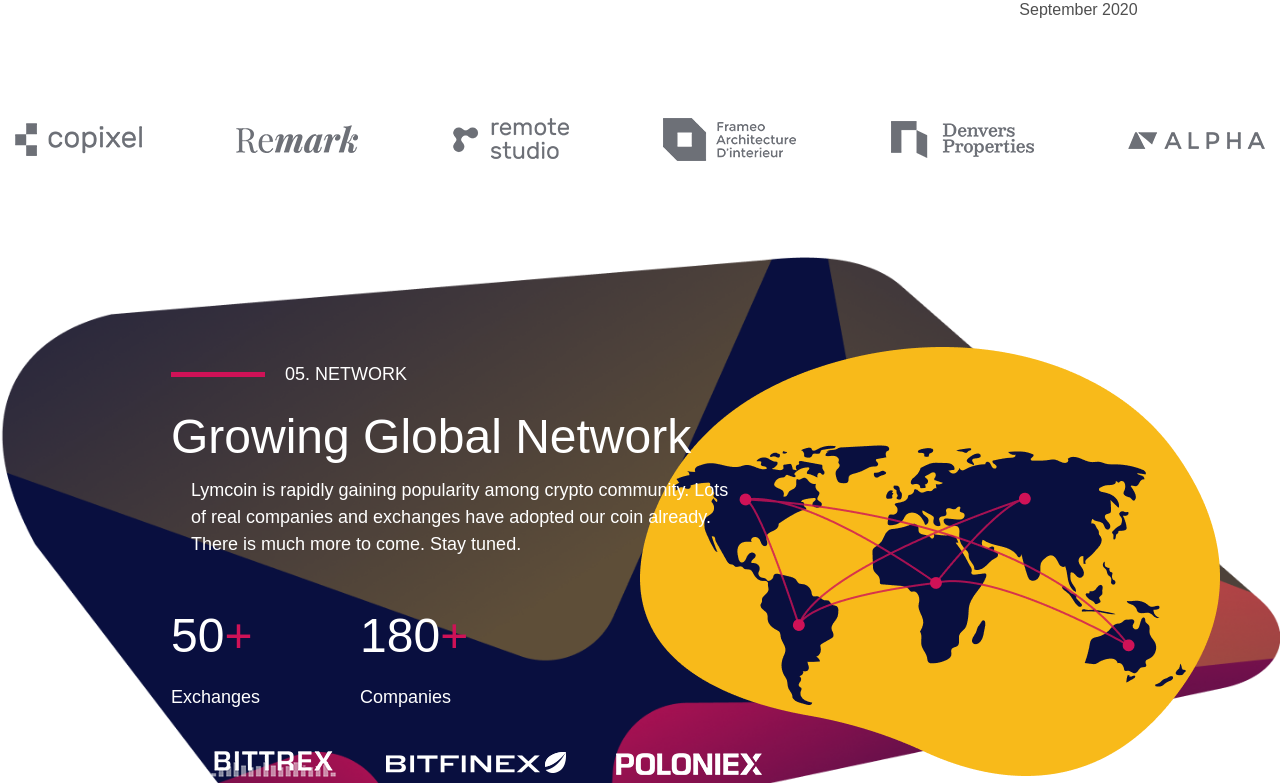
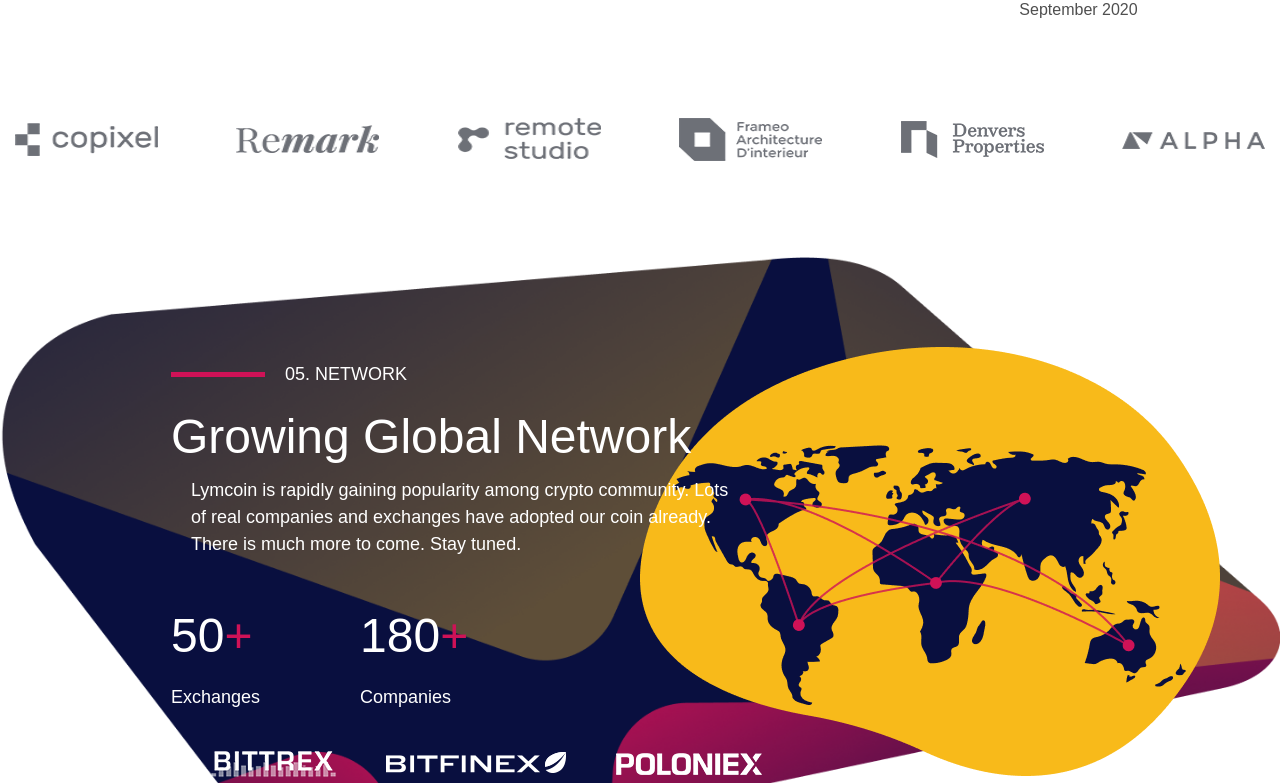
Before and after one commit to aman1998/Crypto-app, a React (Create React App) app: page / in a window 1280 px wide. Shown: the part 3457-4240 px from the top of the page. Built offline with nearby package versions, Linux system fonts and the light colour scheme.

Commit message:
bug fixed

```diff
--- a/src/assets/styles/HomePage/events.scss
+++ b/src/assets/styles/HomePage/events.scss
@@ -18,6 +18,7 @@
   }
   &__cards {
     display: flex;
+    // flex-wrap: wrap;
     @media screen and (max-width: 800px) {
       flex-direction: column;
     }
@@ -27,7 +28,8 @@
       align-items: center;
       padding: 20px 18px 30px 18px;
       box-shadow: 0px 0px 35px rgba(0, 0, 0, 0.15);
-      width: 265px;
+      max-width: 265px;
+      width: 100%;
       @media screen and (max-width: 800px) {
         margin-bottom: 10px;
       }
--- a/src/assets/styles/HomePage/sponsors.scss
+++ b/src/assets/styles/HomePage/sponsors.scss
@@ -5,15 +5,25 @@
   display: flex;
   justify-content: space-between;
   align-items: center;
-  flex-wrap: wrap;
+  // flex-wrap: wrap;
   padding: 0 15px;
   margin: 0 auto;
   max-width: 1308px;
-  @media screen and (max-width: 800px) {
+  @media screen and (max-width: 1200px) {
     flex-wrap: wrap;
   }
+  @media screen and (max-width: 340px) {
+    flex-wrap: nowrap;
+    flex-direction: column;
+    justify-content: center;
+  }
   .logo {
+    width: 143px;
     height: 43px;
+    margin-right: 10px;
+    &:nth-child(6) {
+      margin-right: 0;
+    }
     @media screen and (max-width: 1200px) {
       margin-bottom: 40px;
     }
--- a/src/assets/styles/HomePage/wallets.scss
+++ b/src/assets/styles/HomePage/wallets.scss
@@ -68,7 +68,8 @@
         display: flex;
         margin-bottom: 20px;
         padding: 18px;
-        width: 350px;
+        max-width: 350px;
+        width: 100%;
         box-shadow: 0px 0px 35px rgba(0, 0, 0, 0.15);
         .logo {
           margin-right: 28px;
--- a/src/assets/styles/Sign/sign.scss
+++ b/src/assets/styles/Sign/sign.scss
@@ -9,7 +9,8 @@
     flex-direction: column;
     align-items: center;
     justify-content: center;
-    margin-top: 164px;
+    // margin-top: 164px;
+    height: 90vh;
     .switcher {
       display: flex;
       margin-bottom: 50px;
```
